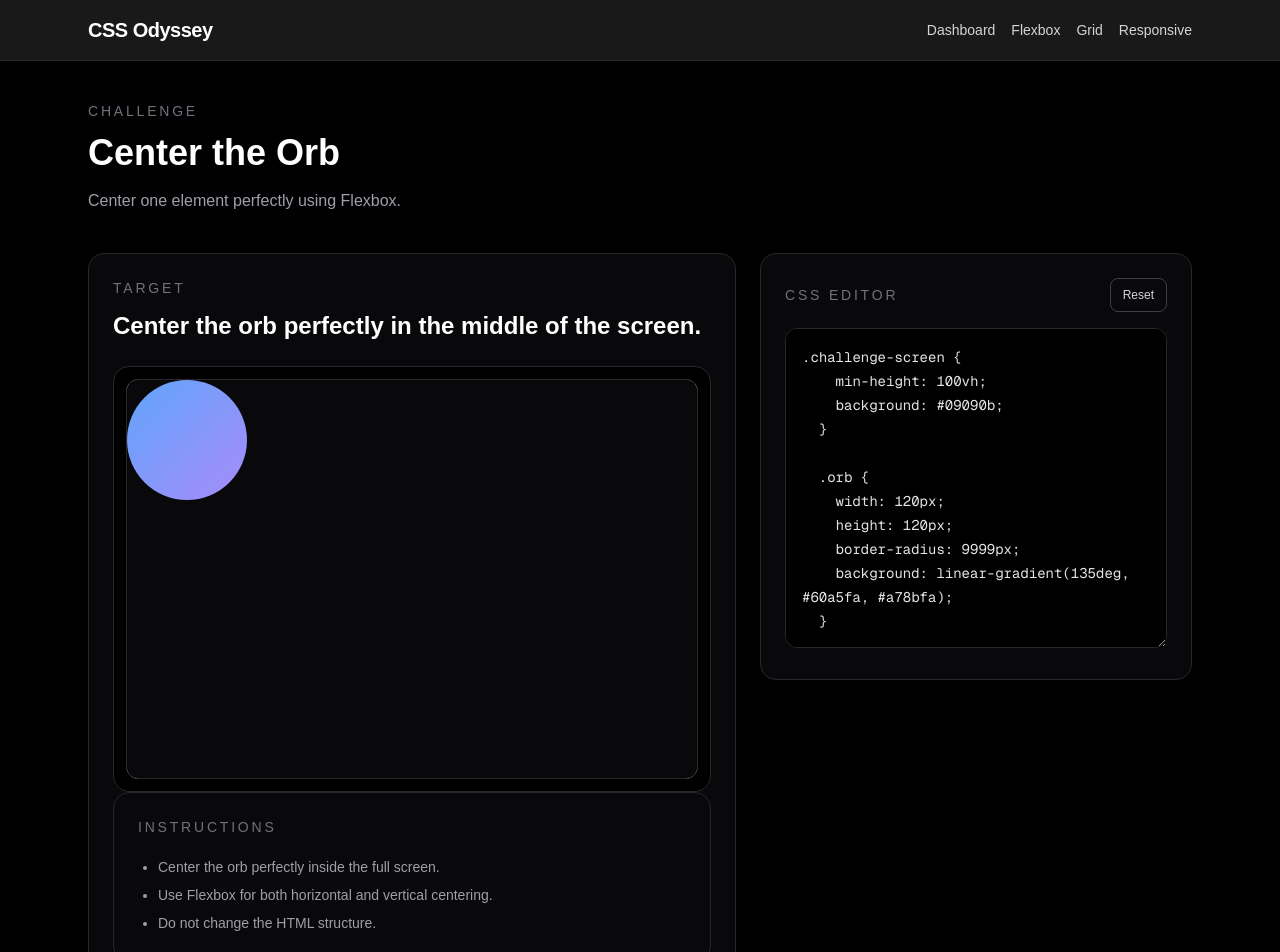
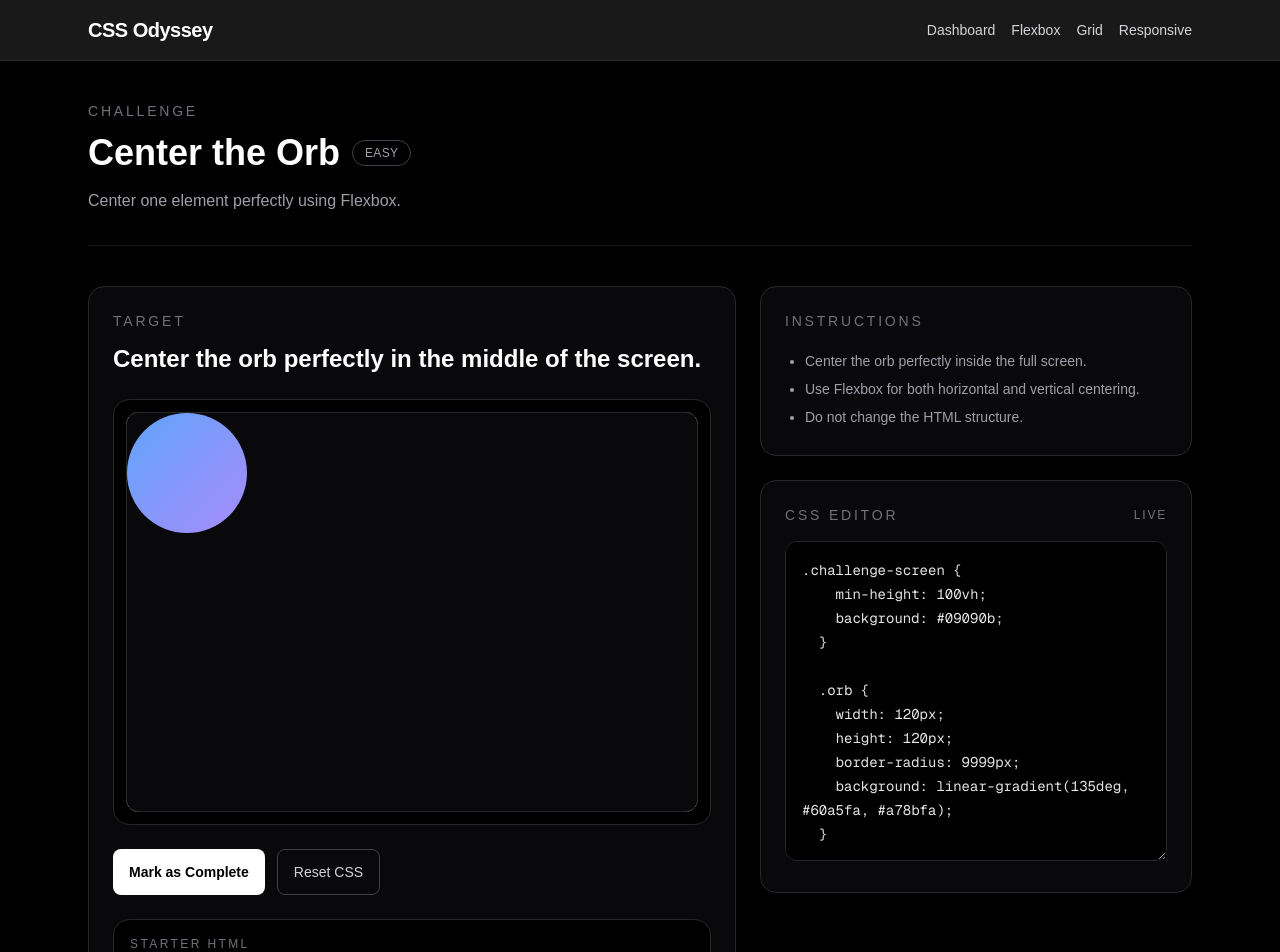
Before and after one commit to virginiasicuriello/css-odyssey, a Next.js app: page /challenge/center-the-orb in a window 1280 px wide. Shown: the top 952 px of the page. Built offline with nearby package versions, Linux system fonts and the light colour scheme.

Commit message:
Add local challenge completion flow and cleaned  challenge page

```diff
--- a/app/challenge/[slug]/page.tsx
+++ b/app/challenge/[slug]/page.tsx
@@ -33,12 +33,18 @@
     <>
       <AppHeader />
       <PageShell>
-        <div className="mb-10">
+        <div className="mb-10 border-b border-zinc-900 pb-8">
           <p className="text-sm uppercase tracking-[0.2em] text-zinc-500">
             Challenge
           </p>
 
-          <h1 className="mt-3 text-4xl font-bold">{challenge.title}</h1>
+          <div className="mt-3 flex flex-wrap items-center gap-3">
+            <h1 className="text-4xl font-bold">{challenge.title}</h1>
+
+            <span className="rounded-full border border-zinc-700 px-3 py-1 text-xs uppercase tracking-wide text-zinc-400">
+              {challenge.difficulty}
+            </span>
+          </div>
 
           <p className="mt-4 max-w-2xl text-zinc-400">
             {challenge.description}
@@ -55,7 +61,7 @@
         ) : (
           <div className="rounded-2xl border border-zinc-800 bg-zinc-950 p-6">
             <p className="text-zinc-400">
-              No challenge yet
+              Not added yet.
             </p>
           </div>
         )}
--- a/components/challenge-playground.tsx
+++ b/components/challenge-playground.tsx
@@ -16,6 +16,7 @@
   starterCss,
 }: ChallengePlaygroundProps) {
   const [cssCode, setCssCode] = useState(starterCss);
+  const [isCompleted, setIsCompleted] = useState(false);
 
   const previewDocument = useMemo(() => {
     return `
@@ -44,14 +45,32 @@
     `;
   }, [cssCode, starterHtml]);
 
+  const handleReset = () => {
+    setCssCode(starterCss);
+    setIsCompleted(false);
+  };
+
+  const handleComplete = () => {
+    setIsCompleted(true);
+  };
+
   return (
     <div className="grid gap-6 lg:grid-cols-[1.2fr_0.8fr]">
       <section className="rounded-2xl border border-zinc-800 bg-zinc-950 p-6">
-        <p className="text-sm uppercase tracking-[0.2em] text-zinc-500">
-          Target
-        </p>
+        <div className="flex items-start justify-between gap-4">
+          <div>
+            <p className="text-sm uppercase tracking-[0.2em] text-zinc-500">
+              Target
+            </p>
+            <h2 className="mt-3 text-2xl font-semibold">{goal}</h2>
+          </div>
 
-        <h2 className="mt-3 text-2xl font-semibold">{goal}</h2>
+          {isCompleted ? (
+            <span className="rounded-full border border-emerald-700 bg-emerald-950 px-3 py-2 text-xs font-medium uppercase tracking-wide text-emerald-300">
+              Completed
+            </span>
+          ) : null}
+        </div>
 
         <div className="mt-6 rounded-2xl border border-zinc-800 bg-black p-3">
           <iframe
@@ -60,20 +79,36 @@
             className="h-[400px] w-full rounded-xl border border-zinc-800 bg-white"
           />
         </div>
-        <aside className="space-y-6">
 
-        <section className="rounded-2xl border border-zinc-800 bg-zinc-950 p-6">
-          <p className="text-sm uppercase tracking-[0.2em] text-zinc-500">
-            Instructions
-          </p>
+        <div className="mt-6 flex flex-wrap gap-3">
+          <button
+            type="button"
+            onClick={handleComplete}
+            className="rounded-lg bg-white px-4 py-3 text-sm font-semibold text-black transition hover:opacity-90"
+          >
+            Mark as Complete
+          </button>
 
-          <ul className="mt-4 list-disc pl-5 text-sm leading-7 text-zinc-400">
-            {instructions.map((instruction) => (
-              <li key={instruction}>{instruction}</li>
-            ))}
-          </ul>
-        </section>
-        </aside>
+          <button
+            type="button"
+            onClick={handleReset}
+            className="rounded-lg border border-zinc-700 px-4 py-3 text-sm font-medium text-zinc-300 transition hover:border-zinc-500 hover:text-white"
+          >
+            Reset CSS
+          </button>
+        </div>
+
+        {isCompleted ? (
+          <div className="mt-6 rounded-2xl border border-emerald-800 bg-emerald-950/40 p-4">
+            <p className="text-sm font-medium text-emerald-300">
+              Nice work — this challenge is marked as complete.
+            </p>
+            <p className="mt-2 text-sm text-emerald-200/80">
+              Progress saving not added yet..
+            </p>
+          </div>
+        ) : null}
+
         <div className="mt-6 rounded-2xl border border-zinc-800 bg-black p-4">
           <p className="text-xs uppercase tracking-[0.2em] text-zinc-500">
             Starter HTML
@@ -86,6 +121,17 @@
       </section>
 
       <aside className="space-y-6">
+        <section className="rounded-2xl border border-zinc-800 bg-zinc-950 p-6">
+          <p className="text-sm uppercase tracking-[0.2em] text-zinc-500">
+            Instructions
+          </p>
+
+          <ul className="mt-4 list-disc pl-5 text-sm leading-7 text-zinc-400">
+            {instructions.map((instruction) => (
+              <li key={instruction}>{instruction}</li>
+            ))}
+          </ul>
+        </section>
 
         <section className="rounded-2xl border border-zinc-800 bg-zinc-950 p-6">
           <div className="flex items-center justify-between gap-4">
@@ -93,18 +139,17 @@
               CSS Editor
             </p>
 
-            <button
-              type="button"
-              onClick={() => setCssCode(starterCss)}
-              className="rounded-lg border border-zinc-700 px-3 py-2 text-xs font-medium text-zinc-300 transition hover:border-zinc-500 hover:text-white"
-            >
-              Reset
-            </button>
+            <span className="text-xs uppercase tracking-[0.15em] text-zinc-500">
+              Live
+            </span>
           </div>
 
           <textarea
             value={cssCode}
-            onChange={(e) => setCssCode(e.target.value)}
+            onChange={(e) => {
+              setCssCode(e.target.value);
+              setIsCompleted(false);
+            }}
             spellCheck={false}
             className="mt-4 h-[320px] w-full rounded-xl border border-zinc-800 bg-black p-4 font-mono text-sm leading-6 text-zinc-200 outline-none"
           />
```
